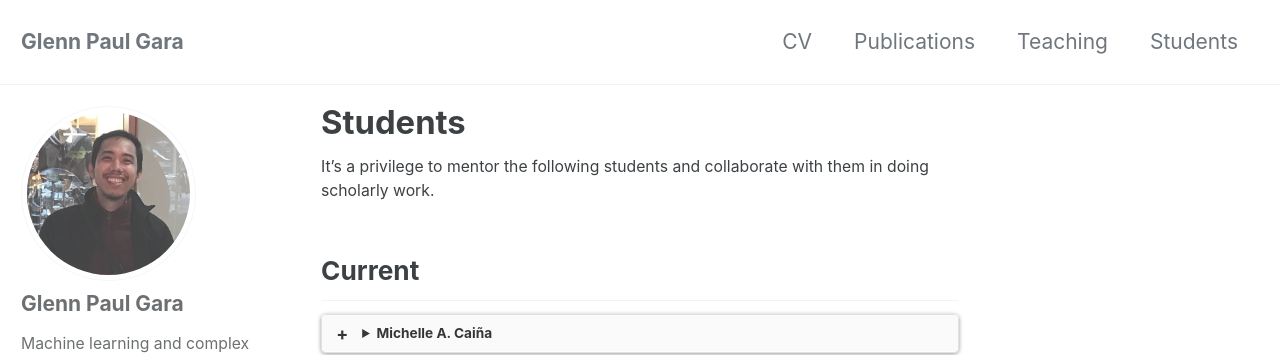
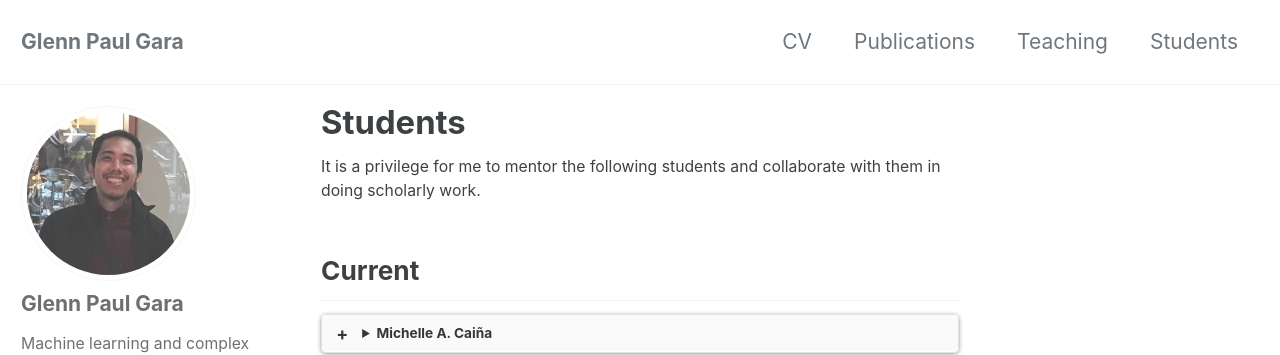
Before and after one commit to glenngara/glenngara.github.io, a Jekyll site: the page built from _pages/students.md, in a window 1280 px wide and 1026 px high. Shown: the top 355 px of the window. Built offline with Jekyll 4.4.1, drawn with Linux system fonts in a browser that asks for light colours; cached includes are drawn as plain includes; nearby versions of some CDN libraries.

Commit message:
updated stuudents page

```diff
--- a/_pages/students.md
+++ b/_pages/students.md
@@ -5,7 +5,7 @@ title: "Students"
 author_profile: true
 ---
 
-It's a privilege to mentor the following students and collaborate with them in doing scholarly work.
+It is a privilege for me to mentor the following students and collaborate with them in doing scholarly work.
 
 <style>
 details {border: 1px solid #E1E1E1; border-radius: 5px; box-shadow: 0 1px 4px rgba(0, 0, 0, .4); color: #363636; margin: 0 0 .4em; padding: 1%;}
```
